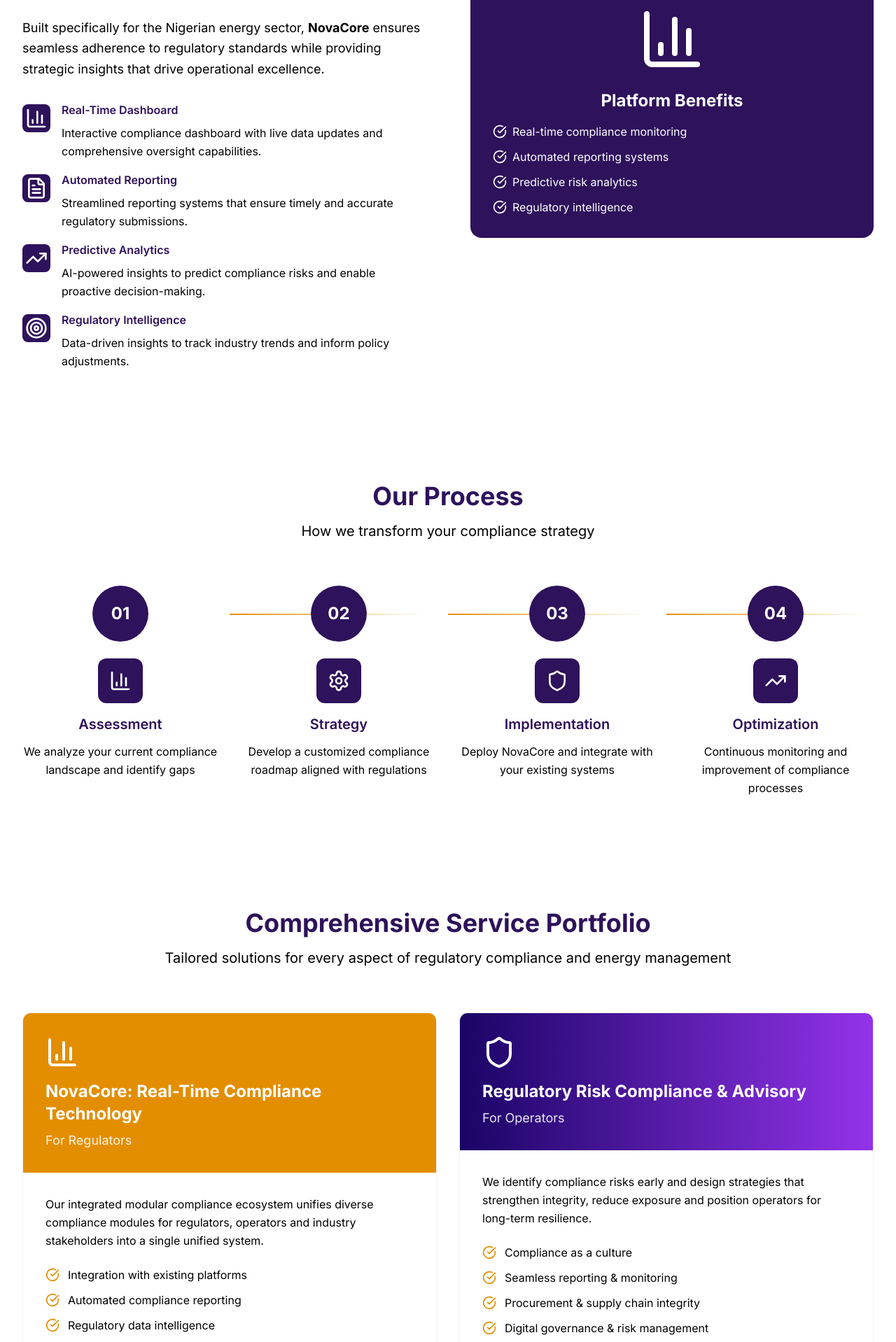
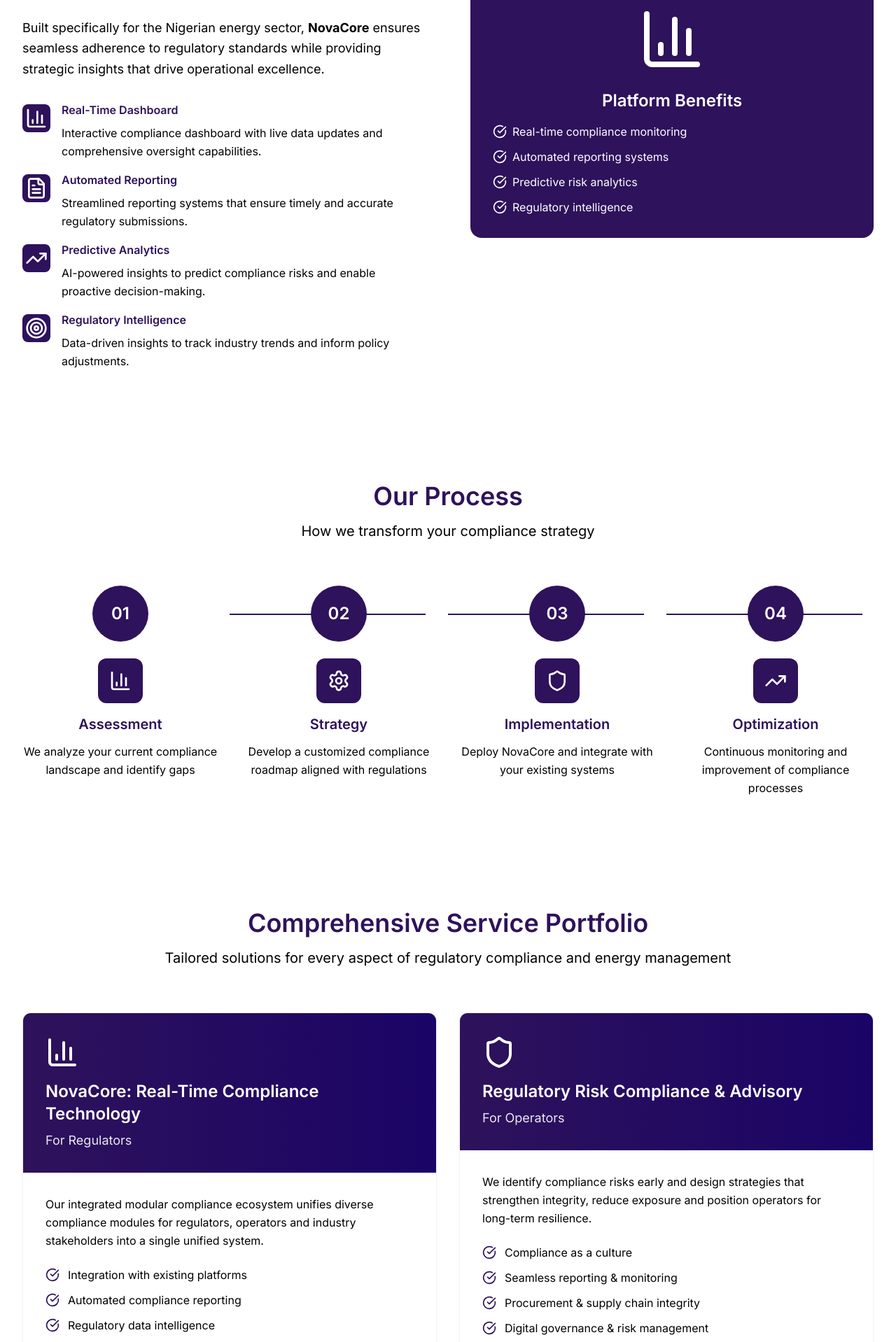
Before and after one commit to temiadebayo/haylar-energy-website, a Next.js app: page /services in a window 1280 px wide. Shown: the part 780-2698 px from the top of the page at 70% size. Built offline with nearby package versions, Linux system fonts and the light colour scheme.

Commit message:
Fix services and contact pages: remove remaining colors, make headings regular weight instead of bold

```diff
--- a/src/app/services/page.tsx
+++ b/src/app/services/page.tsx
@@ -20,7 +20,7 @@
         "Governance & risk management",
         "Real-time sector-wide insights"
       ],
-      bgColor: "from-brand-primary to-orange-600"
+      bgColor: "from-[#2e125b] to-[#1a0466]"
     },
     {
       icon: <Shield className="w-12 h-12" />,
@@ -34,7 +34,7 @@
         "Digital governance & risk management",
         "Incubating innovation"
       ],
-      bgColor: "from-brand-secondary to-purple-600"
+      bgColor: "from-[#2e125b] to-[#1a0466]"
     },
     {
       icon: <Settings className="w-12 h-12" />,
@@ -48,7 +48,7 @@
         "Geology & geophysics services",
         "Engineering services"
       ],
-      bgColor: "from-brand-primary to-orange-600"
+      bgColor: "from-[#2e125b] to-[#1a0466]"
     },
     {
       icon: <FileText className="w-12 h-12" />,
@@ -62,7 +62,7 @@
         "Tiered solutions for every institution",
         "Data-driven insights for risk & growth"
       ],
-      bgColor: "from-brand-secondary to-purple-600"
+      bgColor: "from-[#2e125b] to-[#1a0466]"
     },
     {
       icon: <Building2 className="w-12 h-12" />,
@@ -76,7 +76,7 @@
         "Real-time tracking & monitoring",
         "Automated procurement workflows"
       ],
-      bgColor: "from-brand-primary to-orange-600"
+      bgColor: "from-[#2e125b] to-[#1a0466]"
     },
     {
       icon: <TrendingUp className="w-12 h-12" />,
@@ -90,7 +90,7 @@
         "Global market competitiveness",
         "Digital transformation support"
       ],
-      bgColor: "from-brand-secondary to-purple-600"
+      bgColor: "from-[#2e125b] to-[#1a0466]"
     }
   ];
 
@@ -151,7 +151,7 @@
             animate={{ opacity: 1, y: 0 }}
             transition={{ duration: 0.6 }}
           >
-            <h1 className="text-5xl md:text-6xl font-bold text-[#2e125b] mb-6">
+            <h1 className="text-5xl md:text-6xl font-semibold text-[#2e125b] mb-6">
               Our Services
             </h1>
             <p className="text-xl md:text-2xl text-black max-w-3xl mx-auto">
@@ -170,7 +170,7 @@
               whileInView={{ opacity: 1, y: 0 }}
               transition={{ duration: 0.6 }}
             >
-              <h2 className="text-4xl font-bold text-[#2e125b] mb-4"><strong>NovaCore</strong> Platform</h2>
+              <h2 className="text-4xl font-semibold text-[#2e125b] mb-4"><strong>NovaCore</strong> Platform</h2>
               <p className="text-xl text-black mb-8">Our flagship integrated compliance management system</p>
             </motion.div>
           </div>
@@ -181,7 +181,7 @@
               whileInView={{ opacity: 1, x: 0 }}
               transition={{ duration: 0.6 }}
             >
-              <h3 className="text-3xl font-bold text-[#2e125b] mb-6">Revolutionizing Compliance Management</h3>
+              <h3 className="text-3xl font-semibold text-[#2e125b] mb-6">Revolutionizing Compliance Management</h3>
               <p className="text-lg text-black mb-6 leading-relaxed">
                 <strong>NovaCore</strong> is our cutting-edge platform that aggregates operator data submissions to provide a real-time, interactive compliance dashboard. It enhances oversight and decision-making through advanced technology and intelligent automation.
               </p>
@@ -197,7 +197,7 @@
                       </div>
                     </div>
                     <div className="flex-1">
-                      <h4 className="font-semibold text-[#2e125b] mb-2 group-hover:text-brand-primary transition-colors">{feature.title}</h4>
+                      <h4 className="font-semibold text-[#2e125b] mb-2 group-hover:text-[#2e125b] transition-colors">{feature.title}</h4>
                       <p className="text-black leading-relaxed">{feature.description}</p>
                     </div>
                   </div>
@@ -213,7 +213,7 @@
             >
               <div className="text-center">
                 <BarChart3 className="w-24 h-24 mx-auto mb-6 text-white" />
-                <h4 className="text-2xl font-bold mb-4">Platform Benefits</h4>
+                <h4 className="text-2xl font-semibold mb-4">Platform Benefits</h4>
                 <ul className="space-y-3 text-left">
                   <li className="flex items-center space-x-2">
                     <CheckCircle className="w-5 h-5" />
@@ -247,7 +247,7 @@
             transition={{ duration: 0.6 }}
             className="text-center mb-16"
           >
-            <h2 className="text-4xl font-bold text-[#2e125b] mb-4">Our Process</h2>
+            <h2 className="text-4xl font-semibold text-[#2e125b] mb-4">Our Process</h2>
             <p className="text-xl text-black">How we transform your compliance strategy</p>
           </motion.div>
 
@@ -287,16 +287,16 @@
               >
                 <div className="relative mb-6">
                   <div className="w-20 h-20 bg-[#2e125b] rounded-full flex items-center justify-center mx-auto group-hover:scale-110 transition-transform duration-300">
-                    <span className="text-2xl font-bold text-white">{process.step}</span>
+                    <span className="text-2xl font-semibold text-white">{process.step}</span>
                   </div>
                   {index < 3 && (
-                    <div className="hidden md:block absolute top-10 left-full w-full h-0.5 bg-gradient-to-r from-brand-primary to-transparent transform translate-x-4"></div>
+                    <div className="hidden md:block absolute top-10 left-full w-full h-0.5 bg-[#2e125b] transform translate-x-4"></div>
                   )}
                 </div>
                 <div className="w-16 h-16 bg-[#2e125b] rounded-xl flex items-center justify-center mx-auto mb-4 group-hover:scale-110 transition-transform duration-300 text-white">
                   {process.icon}
                 </div>
-                <h3 className="text-xl font-semibold text-[#2e125b] mb-3 group-hover:text-brand-primary transition-colors">{process.title}</h3>
+                <h3 className="text-xl font-semibold text-[#2e125b] mb-3 group-hover:text-[#2e125b] transition-colors">{process.title}</h3>
                 <p className="text-black leading-relaxed">{process.description}</p>
               </motion.div>
             ))}
@@ -313,7 +313,7 @@
             transition={{ duration: 0.6 }}
             className="text-center mb-16"
           >
-            <h2 className="text-4xl font-bold text-[#2e125b] mb-4">Comprehensive Service Portfolio</h2>
+            <h2 className="text-4xl font-semibold text-[#2e125b] mb-4">Comprehensive Service Portfolio</h2>
             <p className="text-xl text-black">Tailored solutions for every aspect of regulatory compliance and energy management</p>
           </motion.div>
 
@@ -328,7 +328,7 @@
               >
                 <div className={`bg-gradient-to-r ${service.bgColor} p-8 text-white`}>
                   <div className="mb-4">{service.icon}</div>
-                  <h3 className="text-2xl font-bold mb-2">{service.title}</h3>
+                  <h3 className="text-2xl font-semibold mb-2">{service.title}</h3>
                   <p className="text-lg opacity-90">{service.subtitle}</p>
                 </div>
                 <div className="p-8">
@@ -336,7 +336,7 @@
                   <div className="space-y-3">
                     {service.features.map((feature, featureIndex) => (
                       <div key={featureIndex} className="flex items-center space-x-3">
-                        <CheckCircle className="w-5 h-5 text-brand-primary flex-shrink-0" />
+                        <CheckCircle className="w-5 h-5 text-[#2e125b] flex-shrink-0" />
                         <span className="text-black">{feature}</span>
                       </div>
                     ))}
@@ -357,7 +357,7 @@
             transition={{ duration: 0.6 }}
             className="text-center mb-16"
           >
-            <h2 className="text-4xl font-bold text-[#2e125b] mb-4">Industry Expertise</h2>
+            <h2 className="text-4xl font-semibold text-[#2e125b] mb-4">Industry Expertise</h2>
             <p className="text-xl text-black">Serving key sectors with specialized knowledge and tailored solutions</p>
           </motion.div>
 
@@ -370,13 +370,13 @@
                 transition={{ duration: 0.6, delay: index * 0.1 }}
                 className="bg-white p-8 rounded-xl shadow-lg hover:shadow-xl transition-all duration-300 border border-orange-100"
               >
-                <div className="text-brand-primary mb-6">{sector.icon}</div>
-                <h3 className="text-2xl font-bold text-[#2e125b] mb-4">{sector.name}</h3>
+                <div className="text-[#2e125b] mb-6">{sector.icon}</div>
+                <h3 className="text-2xl font-semibold text-[#2e125b] mb-4">{sector.name}</h3>
                 <p className="text-black mb-6 leading-relaxed">{sector.description}</p>
                 <div className="space-y-2">
                   {sector.services.map((service, serviceIndex) => (
                     <div key={serviceIndex} className="flex items-center space-x-2">
-                      <ArrowRight className="w-4 h-4 text-brand-primary" />
+                      <ArrowRight className="w-4 h-4 text-[#2e125b]" />
                       <span className="text-black">{service}</span>
                     </div>
                   ))}
@@ -388,14 +388,14 @@
       </section>
 
       {/* CTA Section */}
-      <section className="py-20 bg-gradient-to-r from-brand-primary to-brand-secondary">
+      <section className="py-20 bg-[#2e125b]">
         <div className="max-w-4xl mx-auto text-center px-4 sm:px-6 lg:px-8">
           <motion.div
             initial={{ opacity: 0, y: 20 }}
             whileInView={{ opacity: 1, y: 0 }}
             transition={{ duration: 0.6 }}
           >
-            <h2 className="text-4xl font-bold text-white mb-6">Ready to Transform Your Operations?</h2>
+            <h2 className="text-4xl font-semibold text-white mb-6">Ready to Transform Your Operations?</h2>
             <p className="text-xl text-orange-100 mb-8">
               Let <strong>HAYLAR</strong> Energy help you navigate regulatory compliance with confidence and drive operational excellence.
             </p>
```
Also changed, not shown: src/app/contact/page.tsx (+14 -14 lines).
